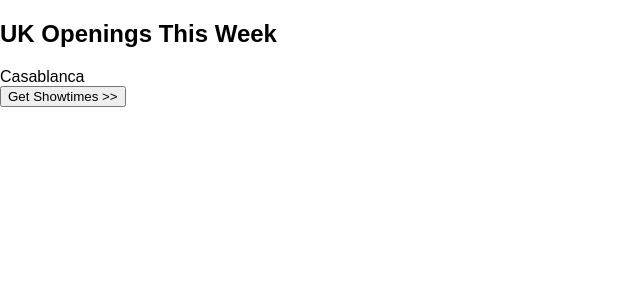
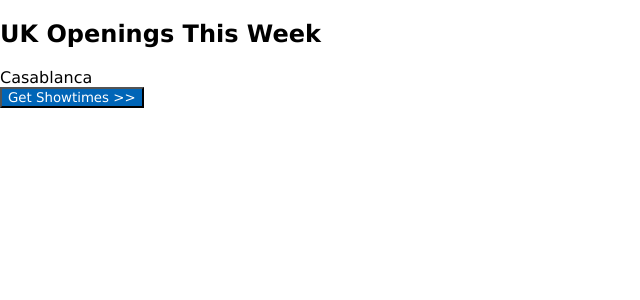
Before and after one commit to ClareBee/imdbReactList, a React (Create React App) app: page / in a window 1280 px wide. Shown: the top 300 px of the page, without its empty margins (0-640 px from the left). Built offline with nearby package versions, Linux system fonts and the light colour scheme.

Commit message:
Adds basic css to match imdb font

```diff
--- a/src/App.css
+++ b/src/App.css
@@ -21,8 +21,12 @@
 .App-intro {
   font-size: large;
 }
+* {
+  font-family: 'Verdana', Arial, sans-serif;
+}
 
-@keyframes App-logo-spin {
-  from { transform: rotate(0deg); }
-  to { transform: rotate(360deg); }
+#showtimesBtn {
+  color: white;
+  background-color: #0065B7;
+
 }
--- a/src/components/OpeningsBox.js
+++ b/src/components/OpeningsBox.js
@@ -18,8 +18,8 @@
       </header>
       <MoviesList data={this.state.data}/>
       <footer>
-      <button>Get Showtimes >></button>
-    </footer>
+        <button id="showtimesBtn">Get Showtimes >></button>
+      </footer>
     </section>
     );
   }
```
